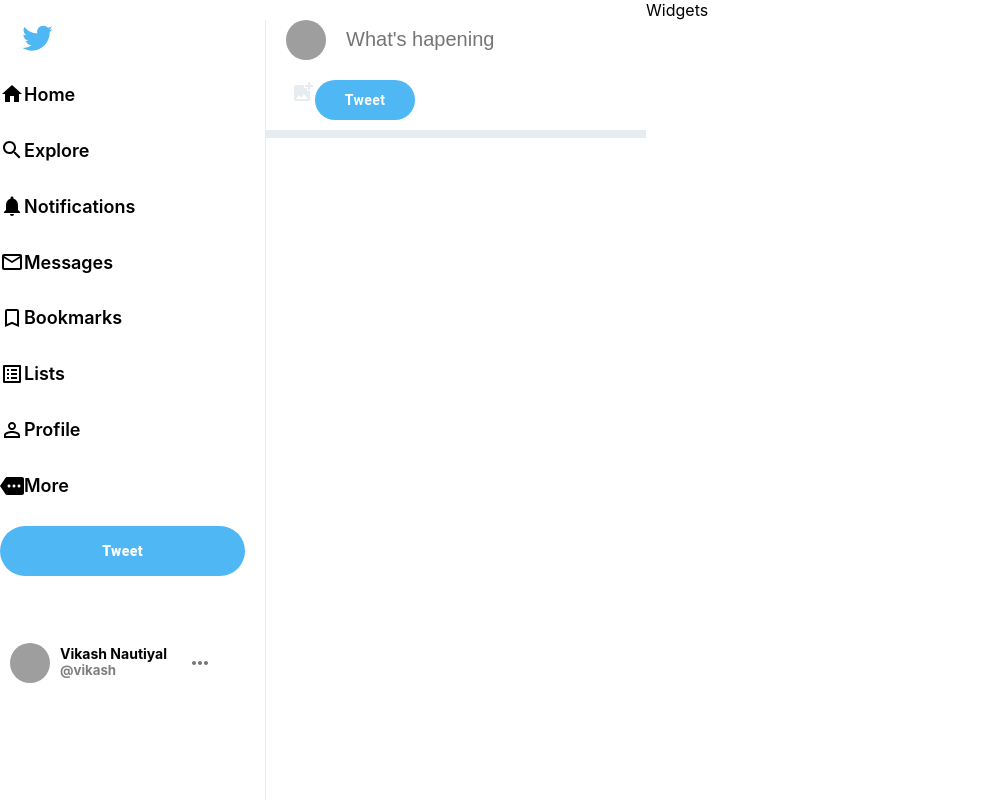
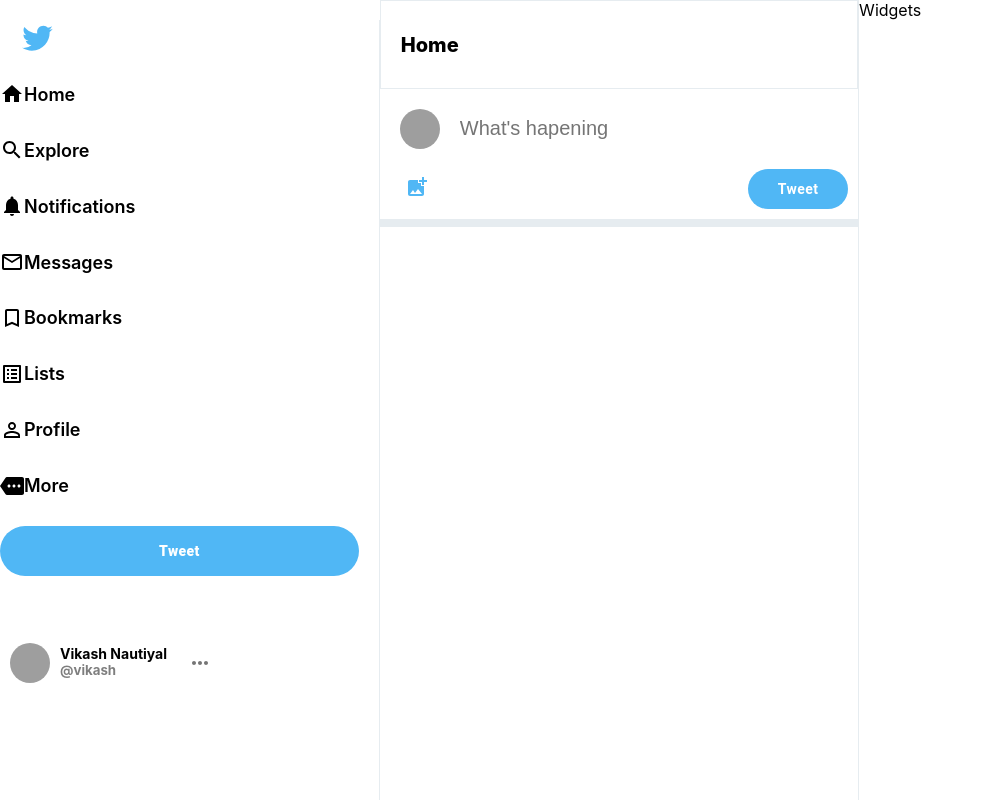
Before and after one commit to Vikashnautiyal224/frontend, a React (Create React App) app: page / in a window 1280 px wide. Shown: the whole page, without its empty margins (0-984 px from the left). Built offline with nearby package versions, Linux system fonts and the light colour scheme; no server answers; sample sign-in values are in the browser's storage; grey boxes are pictures that could not be loaded.

Commit message:
add style in tweetbox and feed

```diff
--- a/src/pages/Feed/Feed.css
+++ b/src/pages/Feed/Feed.css
@@ -0,0 +1,24 @@
+.feed{
+    flex: 0.4;
+    border-right: 1px solid var(--twitter-background);
+    min-width: fit-content;
+    overflow-y: scroll;
+}
+
+.feed::-webkit-scrollbar{
+    display: none;
+}
+
+.feed_header{
+    position:sticky;
+    top: 0;
+    background-color: white;
+    z-index: 100;
+    border: 1px solid var(--twitter-background);
+    padding: 15px 20px;
+}
+
+.feed_header>h2{
+    font-size: 20px;
+    font-weight: 800;
+}
--- a/src/pages/Feed/Feed.jsx
+++ b/src/pages/Feed/Feed.jsx
@@ -3,8 +3,13 @@
 import { TweetBox } from './Tweetbox/TweetBox';
 export const Feed = () => {
   return (
-    <div>
-      <TweetBox/>
+    <div className="feed">
+    <div className="feed_header">
+        <h2>Home</h2>
     </div>
+    <TweetBox />
+
+</div>
+
   )
 }
--- a/src/pages/Feed/Tweetbox/TweetBox.css
+++ b/src/pages/Feed/Tweetbox/TweetBox.css
@@ -24,7 +24,7 @@
   border: none;
   padding: 5px 20px;
   }
-  .imageIcon_tweetButton{
+  .imageICon_tweetButton{
     display: flex;
     justify-content: space-between;
     align-items: center;
@@ -40,7 +40,7 @@
     height: 40px !important;
   }
   .imageIcon{
-    color: var(--twitter-background);
+    color: var(--twitter-color);
     padding-left: 25px;
   }
   .imageInput{
```
